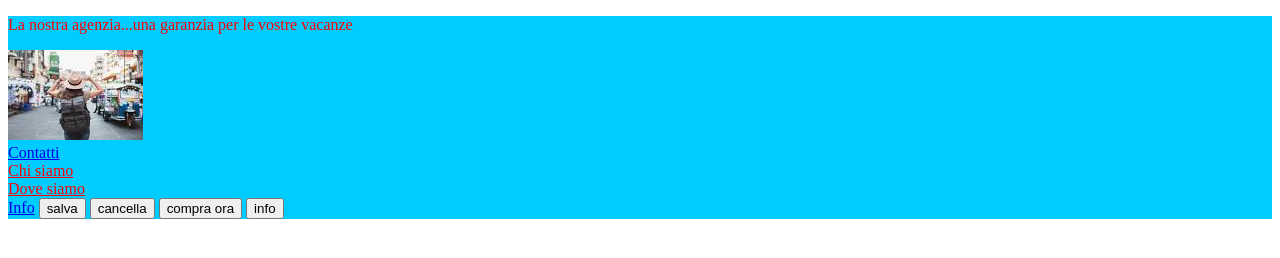
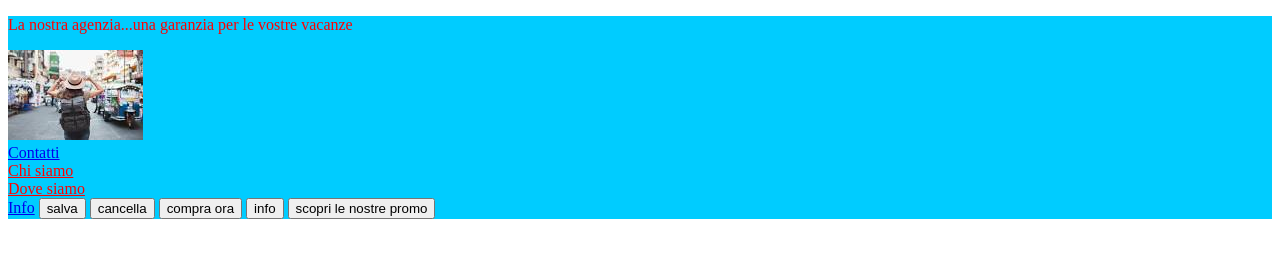
Before and after one commit to Alessandro1910/Esercizi-MIA, a plain HTML site: page index.html in a window 1280 px wide. Drawn offline with Linux system fonts and the light colour scheme.

Commit message:
modifiche footer

```diff
--- a/index.html
+++ b/index.html
@@ -25,6 +25,7 @@
             <button>cancella</button>
             <button>compra ora</button>
             <button>info</button>
+            <button>scopri le nostre promo</button>
 
 
 
```
